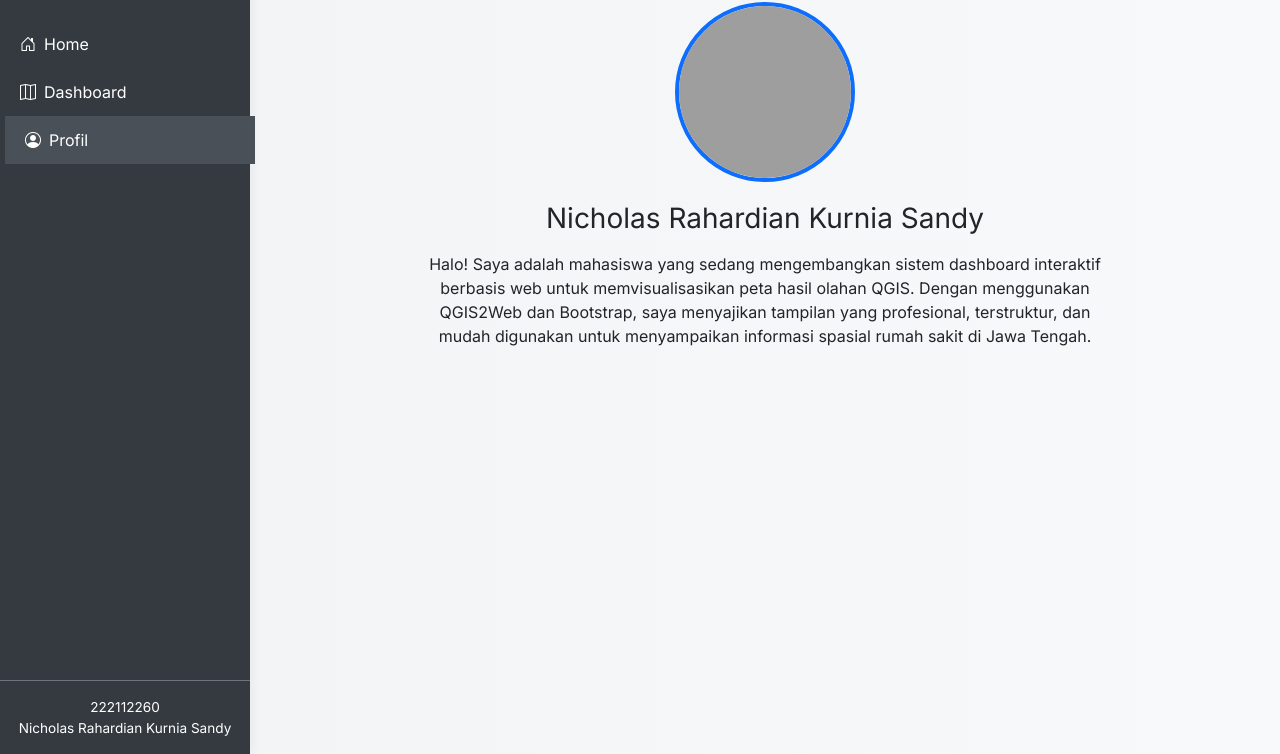
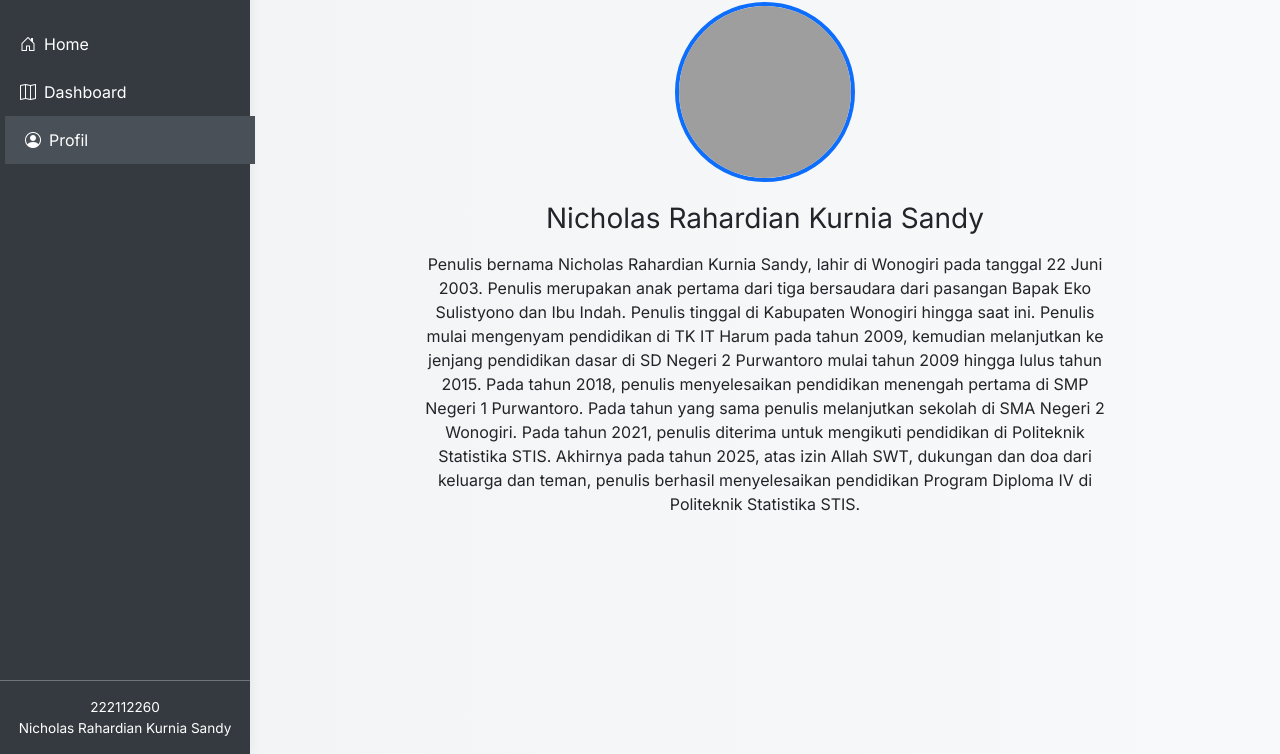
Before and after one commit to Nichol2206/Dashboard-RSPI, a website: page profil.html in a window 1280 px wide. Shown: the part 46-800 px from the top of the page. Drawn offline with nearby package versions, Linux system fonts and the light colour scheme; grey boxes are pictures that could not be loaded.

Commit message:
Update halaman profil

```diff
--- a/profil.html
+++ b/profil.html
@@ -98,7 +98,7 @@
     <img src="img/nichol.jpg" alt="Foto Profil" class="profile-img" onerror="this.src='https://via.placeholder.com/180'">
     <h3>Nicholas Rahardian Kurnia Sandy</h3>
     <p class="mt-3 mx-auto" style="max-width: 700px;">
-      Halo! Saya adalah mahasiswa yang sedang mengembangkan sistem dashboard interaktif berbasis web untuk memvisualisasikan peta hasil olahan QGIS. Dengan menggunakan QGIS2Web dan Bootstrap, saya menyajikan tampilan yang profesional, terstruktur, dan mudah digunakan untuk menyampaikan informasi spasial rumah sakit di Jawa Tengah.
+      Penulis bernama Nicholas Rahardian Kurnia Sandy, lahir di Wonogiri pada tanggal 22 Juni 2003. Penulis merupakan anak pertama dari tiga bersaudara dari pasangan Bapak Eko Sulistyono dan Ibu Indah. Penulis tinggal di Kabupaten Wonogiri hingga saat ini. Penulis mulai mengenyam pendidikan di TK IT Harum pada tahun 2009, kemudian melanjutkan ke jenjang pendidikan dasar di SD Negeri 2 Purwantoro mulai tahun 2009 hingga lulus tahun 2015. Pada tahun 2018, penulis menyelesaikan pendidikan menengah pertama di SMP Negeri 1 Purwantoro. Pada tahun yang sama penulis melanjutkan sekolah di SMA Negeri 2 Wonogiri. Pada tahun 2021, penulis diterima untuk mengikuti pendidikan di Politeknik Statistika STIS. Akhirnya pada tahun 2025, atas izin Allah SWT, dukungan dan doa dari keluarga dan teman, penulis berhasil menyelesaikan pendidikan Program Diploma IV di Politeknik Statistika STIS.
     </p>
   </div>
 
```
